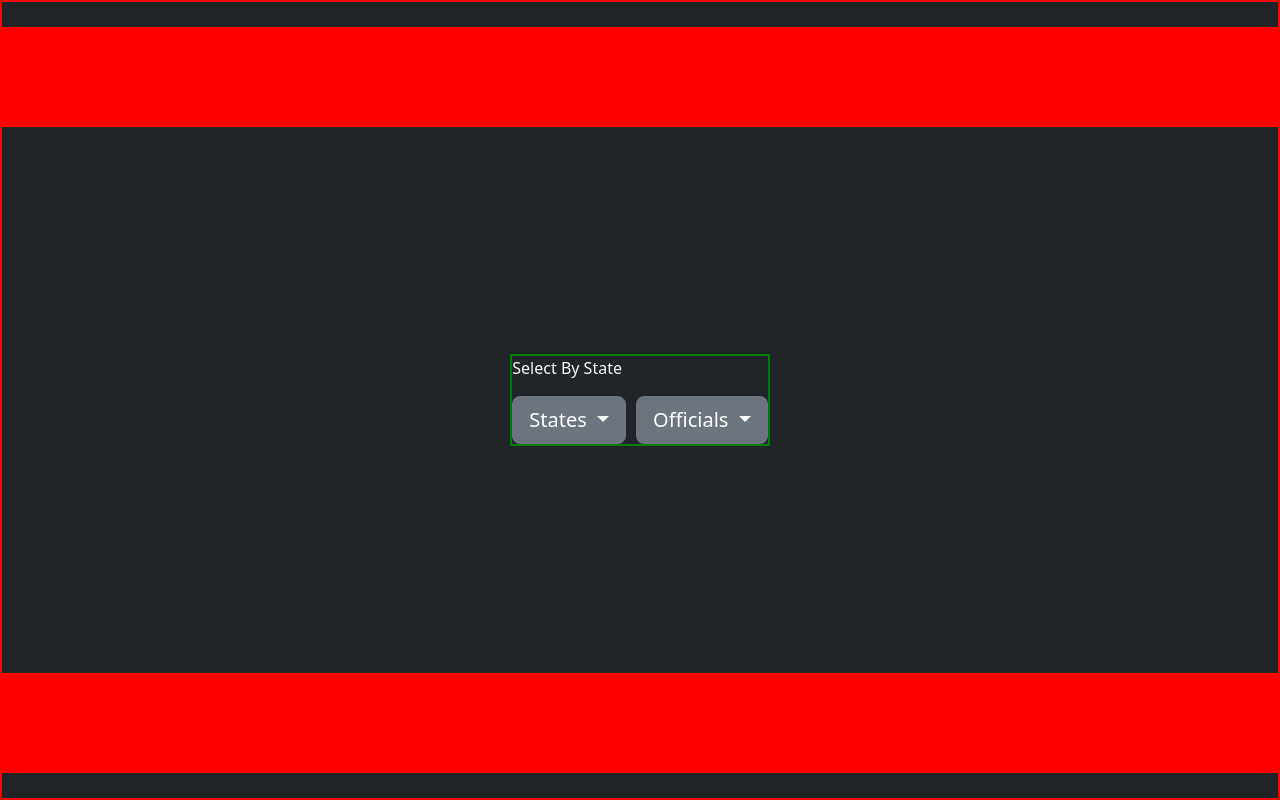
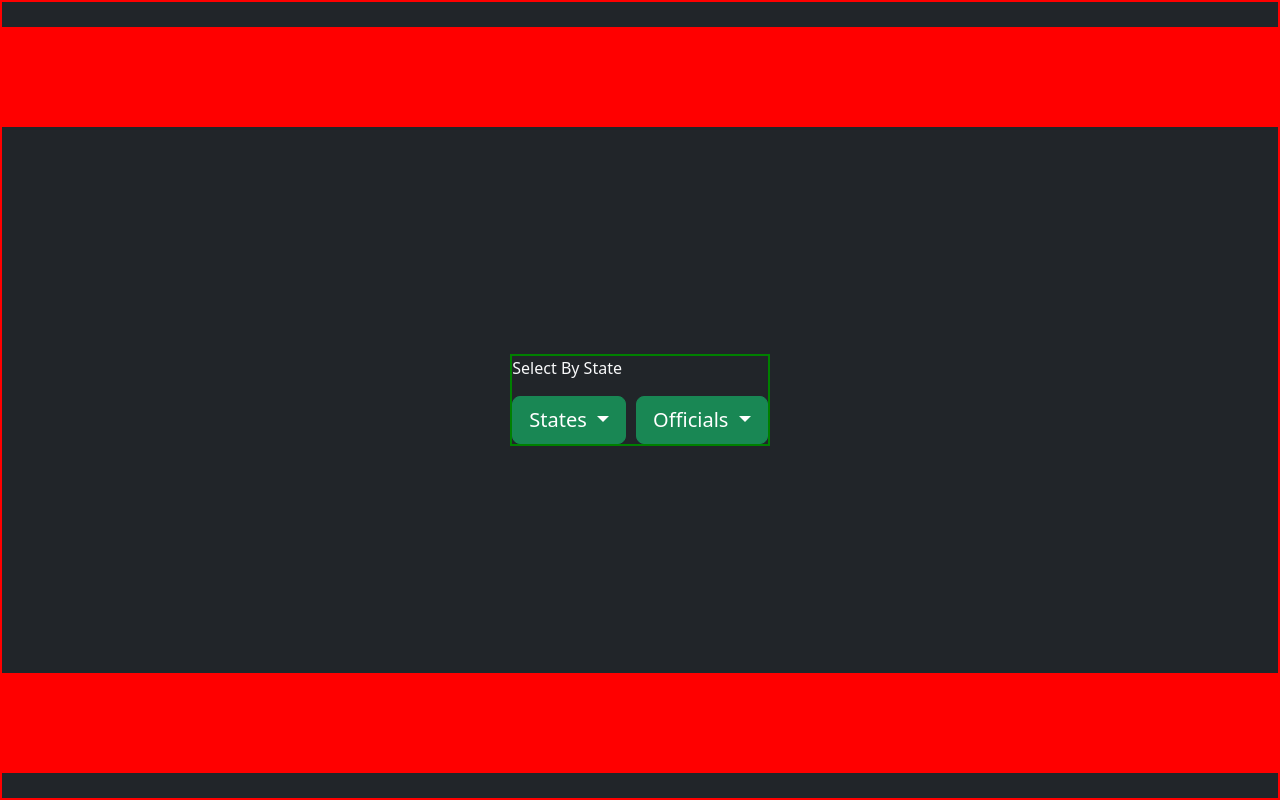
Before and after one commit to Cameronjs222/palestine_post, a Flask app: template flask_app/Templates/search.html in a window 1280 px wide. Run offline with Flask 3, Linux system fonts and the light colour scheme; the template is opened without the code that fills it: most values are stand-ins (such as "Sample title", 1, 10 or a date in 2020).

Commit message:
small coloring change

```diff
--- a/flask_app/Templates/search.html
+++ b/flask_app/Templates/search.html
@@ -16,7 +16,7 @@
             <div class="selection">
                 <div class="dropdown my_dropdown">
                     <p class="text-light">Select By State</p>
-                    <button class="btn btn-secondary btn-lg dropdown-toggle" type="button" data-bs-toggle="dropdown" aria-expanded="false">
+                    <button class="btn btn-success btn-lg dropdown-toggle" type="button" data-bs-toggle="dropdown" aria-expanded="false">
                         States
                     </button>
                     <div id="state_dropdown">
@@ -30,7 +30,7 @@
                     </div>
                 </div>
                 <div class="dropdown my_dropdown">
-                    <button class="btn btn-secondary btn-lg dropdown-toggle" type="button" data-bs-toggle="dropdown" aria-expanded="false">
+                    <button class="btn btn-success btn-lg dropdown-toggle" type="button" data-bs-toggle="dropdown" aria-expanded="false">
                         Officials
                     </button>
                     <div id="official_dropdown">
```
